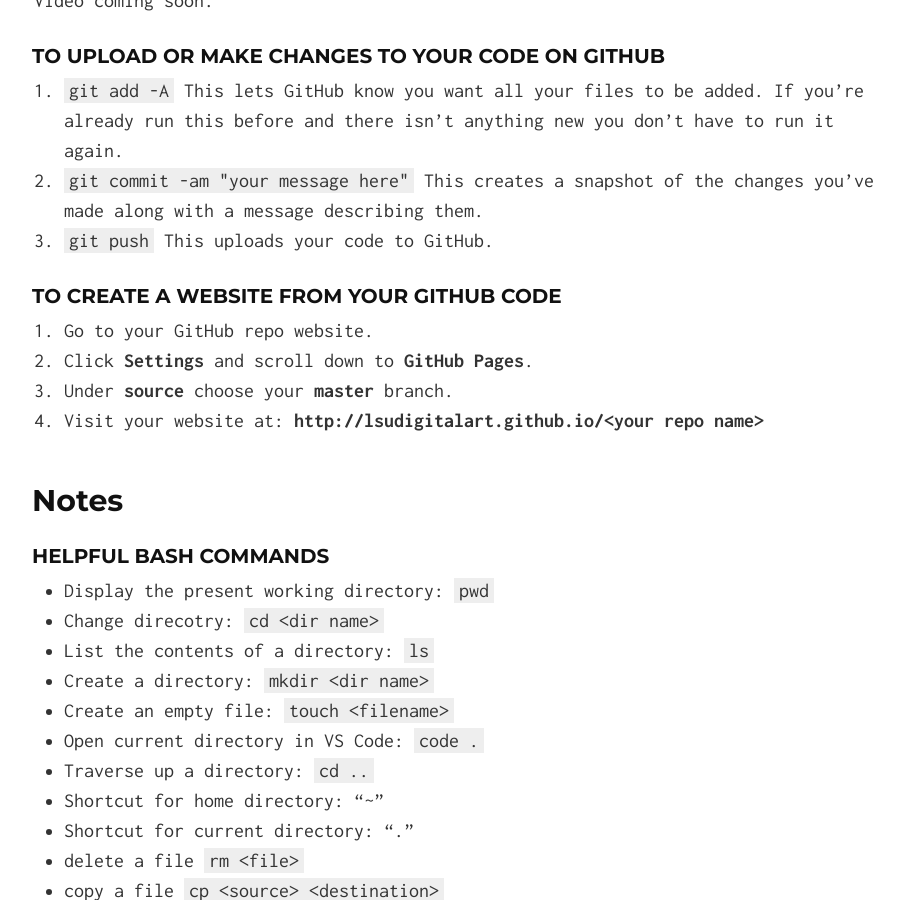
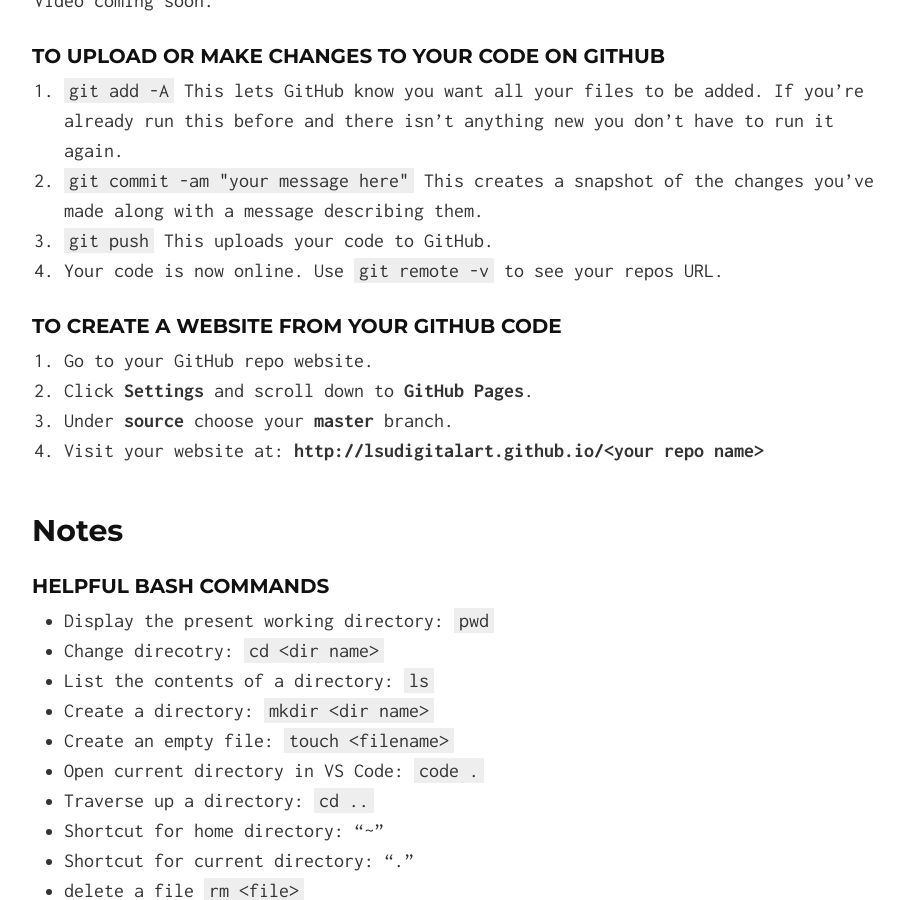
Before and after one commit to lsudigitalart/lsudigitalart.github.io, a Jekyll site: the page built from 2210/index.md, in a window 1280 px wide and 900 px high, scrolled down 3008 px. Shown: the whole window, without its empty margins (186-1090 px from the left). Built offline with Jekyll 4.4.1, drawn with Linux system fonts in a browser that asks for light colours; our own code applies the rules of GitHub Pages for plain Markdown files.

Commit message:
Update index.md

```diff
--- a/2210/index.md
+++ b/2210/index.md
@@ -63,6 +63,7 @@ Video coming soon.
 1. `git add -A` This lets GitHub know you want all your files to be added. If you're already run this before and there isn't anything new you don't have to run it again.
 1. `git commit -am "your message here"` This creates a snapshot of the changes you've made along with a message describing them.
 1. `git push` This uploads your code to GitHub.
+1. Your code is now online. Use `git remote -v` to see your repos URL.
 
 ### To create a website from your GitHub code
 1. Go to your GitHub repo website.
```
